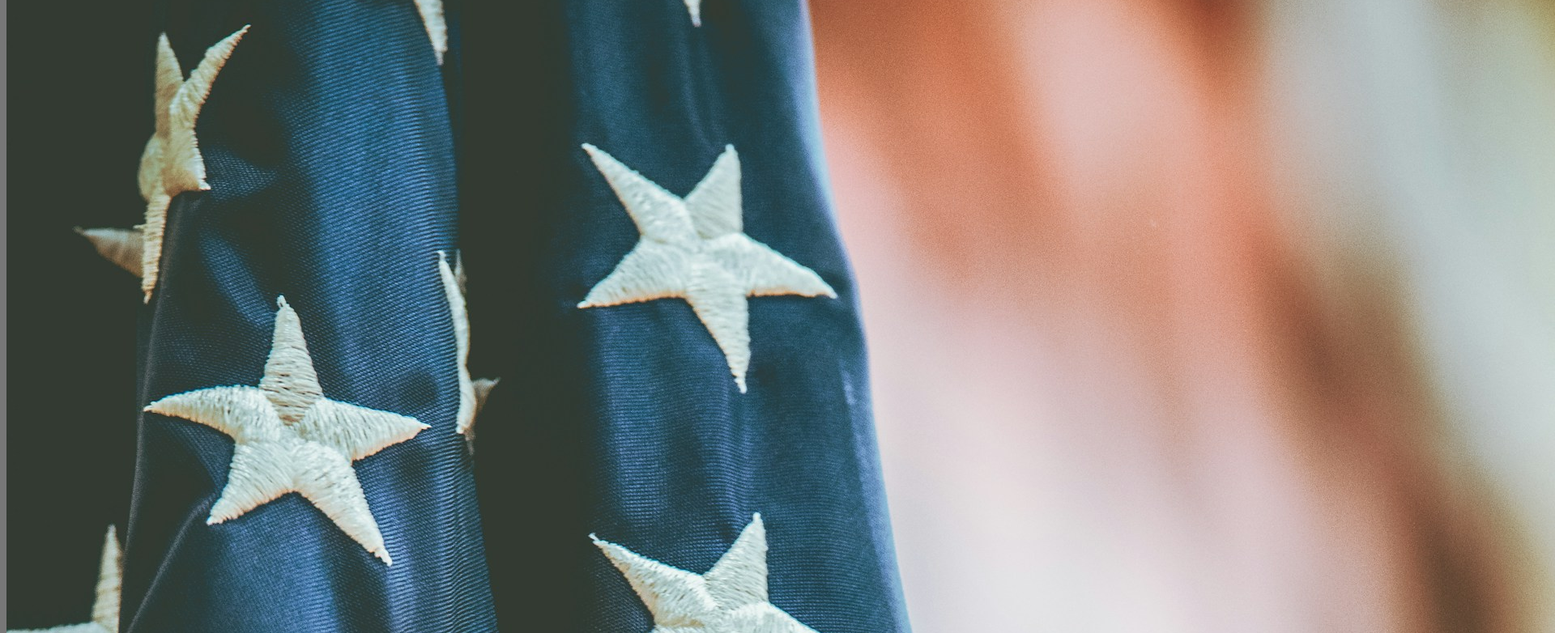
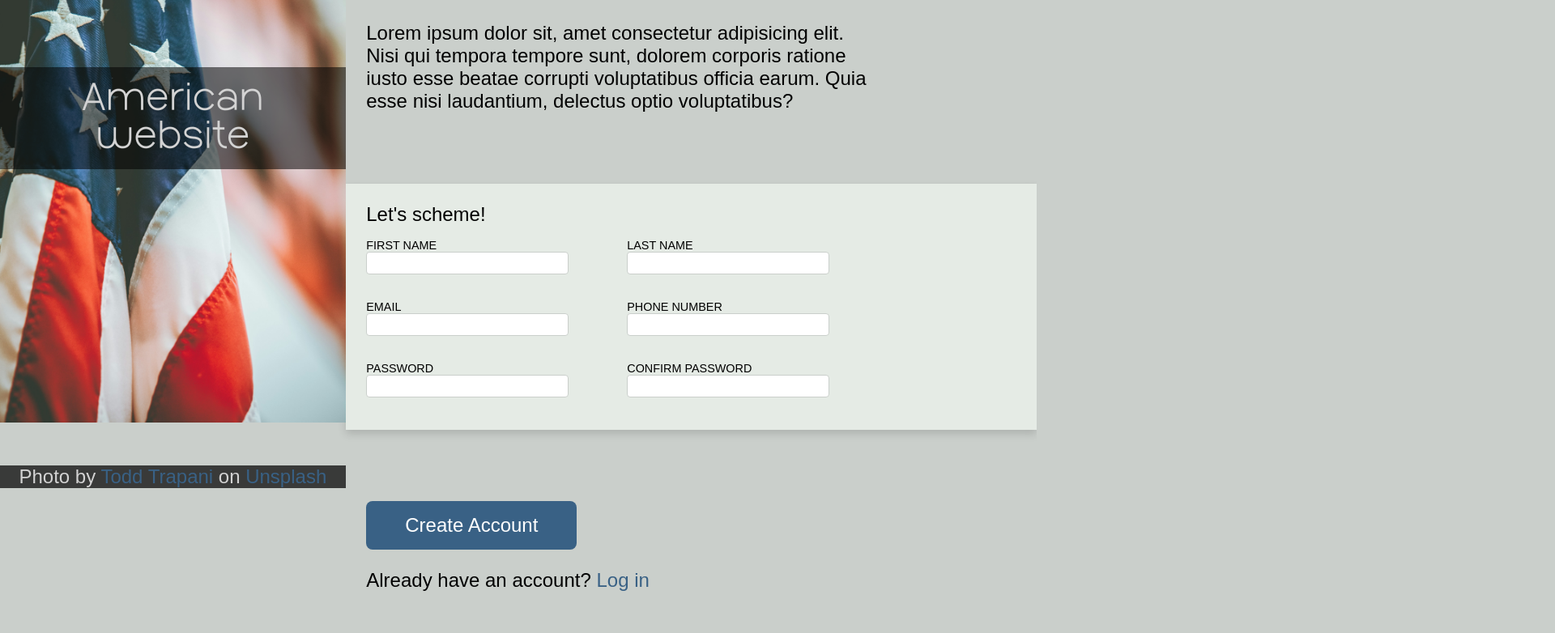
Before and after one commit to yawmagorped/Sign-up-Form, a plain HTML site: page index.html in a window 1280 px wide. Shown: the part 117-899 px from the top of the page at 81% size, 1920 px wide, since content can reach past the window. Drawn offline with Linux system fonts and the light colour scheme.

Commit message:
adding styles and input validation for forms yeah yeah I know this shouldve been more than 1 commit

```diff
--- a/index.html
+++ b/index.html
@@ -28,26 +28,38 @@
         <div class="content-middle">
             <form>
                 <caption>Let's scheme!</caption>
-                <div>
-                    <label for="user-first-name">FIRST NAME</label>
-                    <input type="text" name="user-first-name">
+                <div class="input-container">
+                    <div class="input">
+                        <label for="first-name">FIRST NAME</label>
+                        <input type="text" name="user-first-name" minlength="3" maxlength="20" id="first-name">
+                    </div>
 
-                    <label for="user-last-name">LAST NAME</label>
-                    <input type="text" name="user-last-name">
+                    <div class="input">
+                        <label for="last-name">LAST NAME</label>
+                        <input type="text" name="user-last-name" minlength="3" maxlength="20" id="last-name">
+                    </div>
                 </div>
-                <div>
-                    <label for="user-email">EMAIL</label>
-                    <input type="email" name="user-email">
+                <div class="input-container">
+                    <div class="input">
+                        <label for="email">EMAIL</label>
+                        <input type="email" name="user-email" id="email">
+                    </div>
 
-                    <label for="user-phone-number">PHONE NUMBER</label>
-                    <input type="tel" name="user-phone-number">
+                    <div class="input">
+                        <label for="phone-number">PHONE NUMBER</label>
+                        <input type="tel" name="user-phone-number" id="phone-number" minlength="8">
+                    </div>
                 </div>
-                <div>
-                    <label for="upser-password">PASSWORD</label>
-                    <input type="password" name="password">
+                <div class="input-container">
+                    <div class="input">
+                        <label for="password">PASSWORD</label>
+                        <input type="password" name="user-password" id="password">
+                    </div>
 
-                    <label for="confirmation">CONFIRM PASSWORD</label>
-                    <input type="password" name="confirmation">
+                    <div class="input">
+                        <label for="confirmation">CONFIRM PASSWORD</label>
+                        <input type="password" name="confirmation" id="confirmation">
+                    </div>
                 </div>
             </form>
         </div>
--- a/style.css
+++ b/style.css
@@ -4,6 +4,110 @@
     src: url(./fonts/TOWARD.ttf);
 }
 
+:root {
+    --patriotic-blue: #396185;
+    --patriotic-red: #D73823;
+    --patriotic-white: #cacfcb;
+
+    font-size: 24px;
+    font-family: Arial, Helvetica, sans-serif;
+}
+
+.side-bar {
+    flex: 1;
+    position: relative;
+}
+
+.title, .side-bar > footer {
+    position: absolute;
+    width: 100%;
+    text-align: center;
+    background-color: rgba(0, 0, 0, 0.534);
+    color: rgb(211, 211, 211);
+}
+
+.side-bar > footer {
+    bottom: 0px;
+    background-color: #000000b7;
+}
+
+.title {
+    top: 25vh;
+    font-family: "Toward";
+    font-size: 48px;
+    padding: 16px 0;
+}
+
+.content-container {
+    flex: 2;
+    padding-top:15vh;
+    height: 75vh;
+    display: flex;
+    flex-direction: column;
+    gap: 64px;
+    justify-content: space-around;
+}
+
+.content-container > * {
+    padding: 3vh 15vw 3vh 2vw;
+}
+
+.content-middle {
+    background-color: #e5ebe5;
+    box-shadow:0px 5px 10px rgba(0, 0, 0, 0.144);
+}
+
 body {
-    background-color: rgb(119, 119, 119);
+    margin: 0;
+
+    background-color: var(--patriotic-white);
+    display: flex;
 }
+
+.side-bar img {
+    width: 100%;
+}
+
+.input-container {
+    font-size: .6rem;
+    display: flex;
+    gap: 72px;
+}
+
+.input {
+    display: flex;
+    flex-direction: column;
+    width: 250px;
+    margin: 16px 0;
+}
+
+input {
+    color: var(--patriotic-blue);
+    font-size: .7rem;
+    height: 24px;
+    border-radius: 4px;
+    border: 1px solid var(--patriotic-white);
+}
+
+input:focus {
+    outline: none;
+    border: 2px solid var(--patriotic-blue);
+}
+
+button {
+    padding: 16px 48px;
+    border-radius: 8px;
+    border: none;
+    background-color: var(--patriotic-blue);
+    font-size: 1rem;
+    color: white;
+}
+
+a {
+    text-decoration: none;
+    color: var(--patriotic-blue);
+}
+
+:invalid {
+    border-color: var(--patriotic-red);
+}
```
